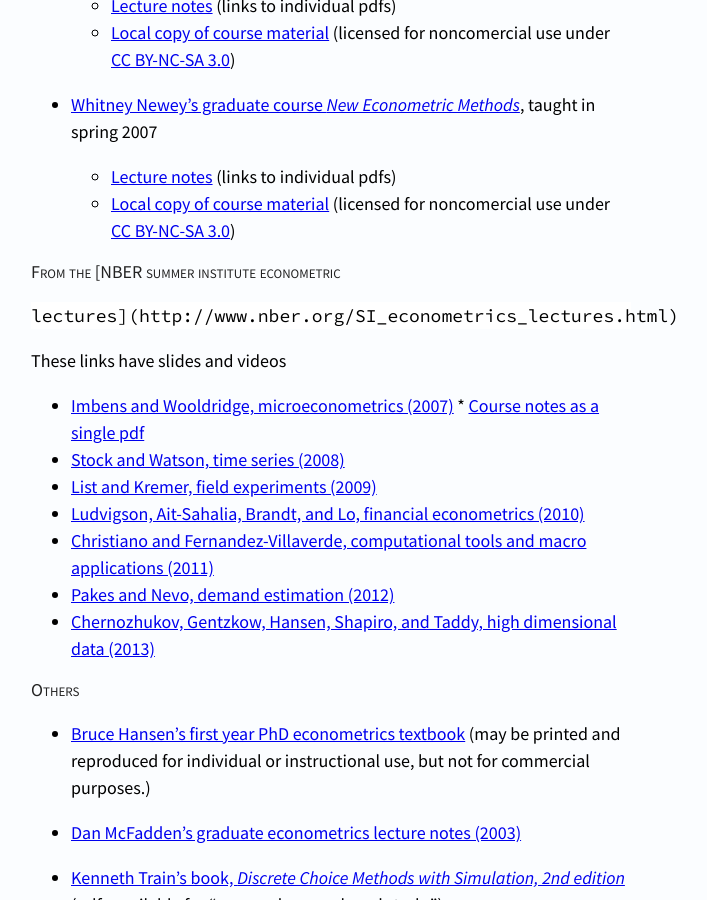
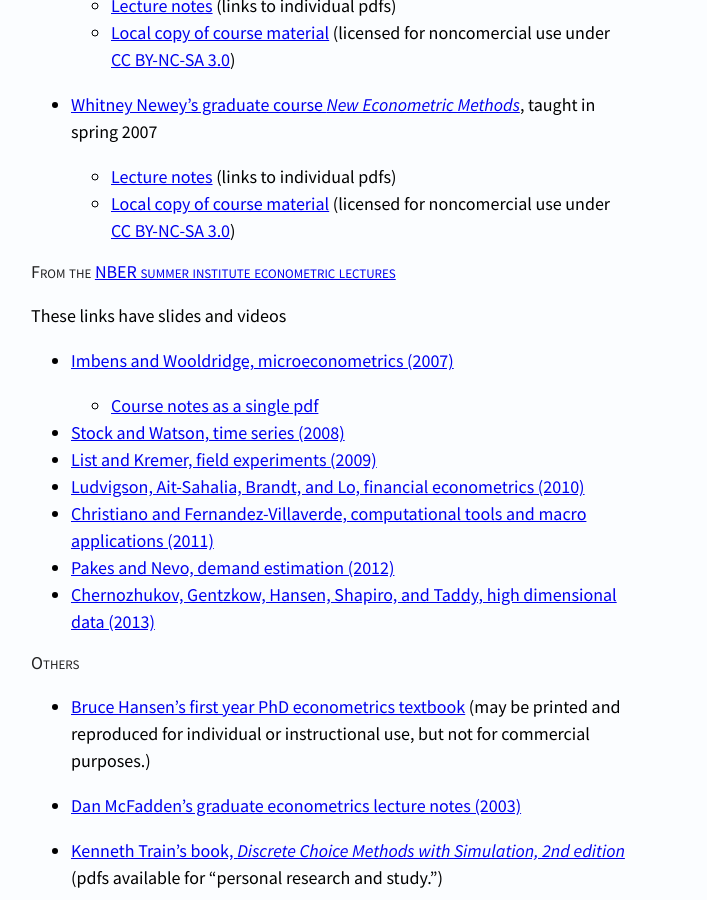
Before and after one commit to EconometricsLibrary/EconometricsLibrary.github.io, a Jekyll site: the page built from index.md, in a window 1280 px wide and 900 px high, scrolled down 1600 px. Shown: the whole window, without its empty margins (27-734 px from the left). Built offline with Jekyll 4.4.1, drawn with Linux system fonts in a browser that asks for light colours; Markdown is read by kramdown in place of the engine named in the settings; some of the changed lines change nothing that is shown.

Commit message:
Update index.md
Correct formatting errors

```diff
--- a/index.md
+++ b/index.md
@@ -112,13 +112,14 @@
 [a13]: /core/dl/14-386-spring-2007.zip
 
 
-### From the [NBER summer institute econometric
-    lectures](http://www.nber.org/SI_econometrics_lectures.html)
+### From the [NBER summer institute econometric lectures][d0]
 
 These links have slides and videos
 
 * [Imbens and Wooldridge, microeconometrics (2007)][d1]
-      * [Course notes as a single pdf][d2]
+
+    * [Course notes as a single pdf][d2]
+
 * [Stock and Watson, time series (2008)][d3]
 * [List and Kremer, field experiments (2009)][d4]
 * [Ludvigson, Ait-Sahalia, Brandt, and Lo, financial econometrics (2010)][d5]
@@ -126,6 +127,7 @@
 * [Pakes and Nevo, demand estimation (2012)][d7]
 * [Chernozhukov, Gentzkow,  Hansen, Shapiro, and Taddy, high dimensional data (2013)][d8]
 
+[d0]: http://www.nber.org/SI_econometrics_lectures.html
 [d1]: http://www.nber.org/minicourse3.html
 [d2]: http://www.nber.org/WNE/WNEnotes.pdf
 [d3]: http://www.nber.org/minicourse_2008.html
```
